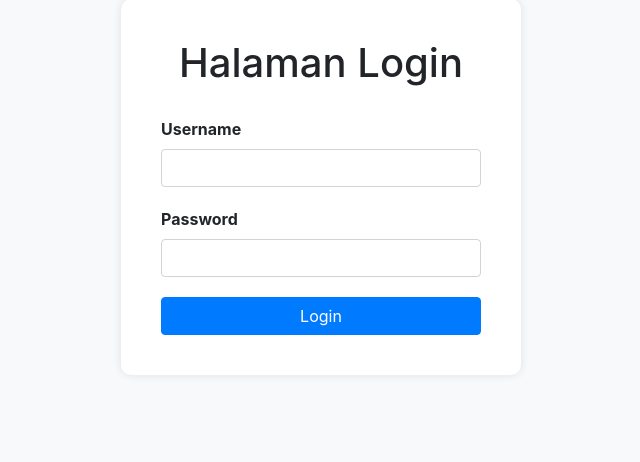
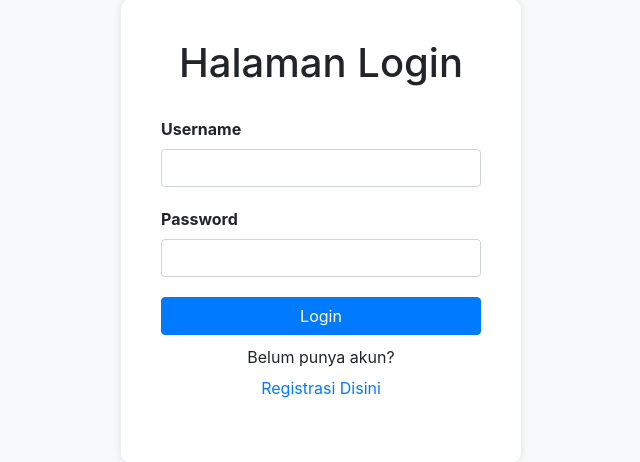
Before and after one commit to muhammadnijarmaulana/ukkgallery2024, a PHP site: page /login.php in a window 1280 px wide. Shown: the part 101-563 px from the top of the page, without its empty margins (319-959 px from the left). Run offline with PHP 8.4, Linux system fonts and the light colour scheme; some libraries are stand-ins or nearby versions.

Commit message:
Update login.php

```diff
--- a/login.php
+++ b/login.php
@@ -28,8 +28,12 @@
         label {
             font-weight: bold;
         }
-        button[type="submit"] {
+        button {
             width: 100%;
+        }
+        .register-link {
+            margin-top: 10px;
+            text-align: center;
         }
     </style>
 </head>
@@ -47,6 +51,9 @@
             </div>
             <button type="submit" class="btn btn-primary">Login</button>
         </form>
+        <div class="register-link">
+            <p>Belum punya akun?<button type="button" class="btn btn-link" onclick="location.href='register.php'">Registrasi Disini</button></a>
+        </div>
     </div>
     <!-- Bootstrap JS -->
     <script src="https://code.jquery.com/jquery-3.5.1.slim.min.js"></script>
```
